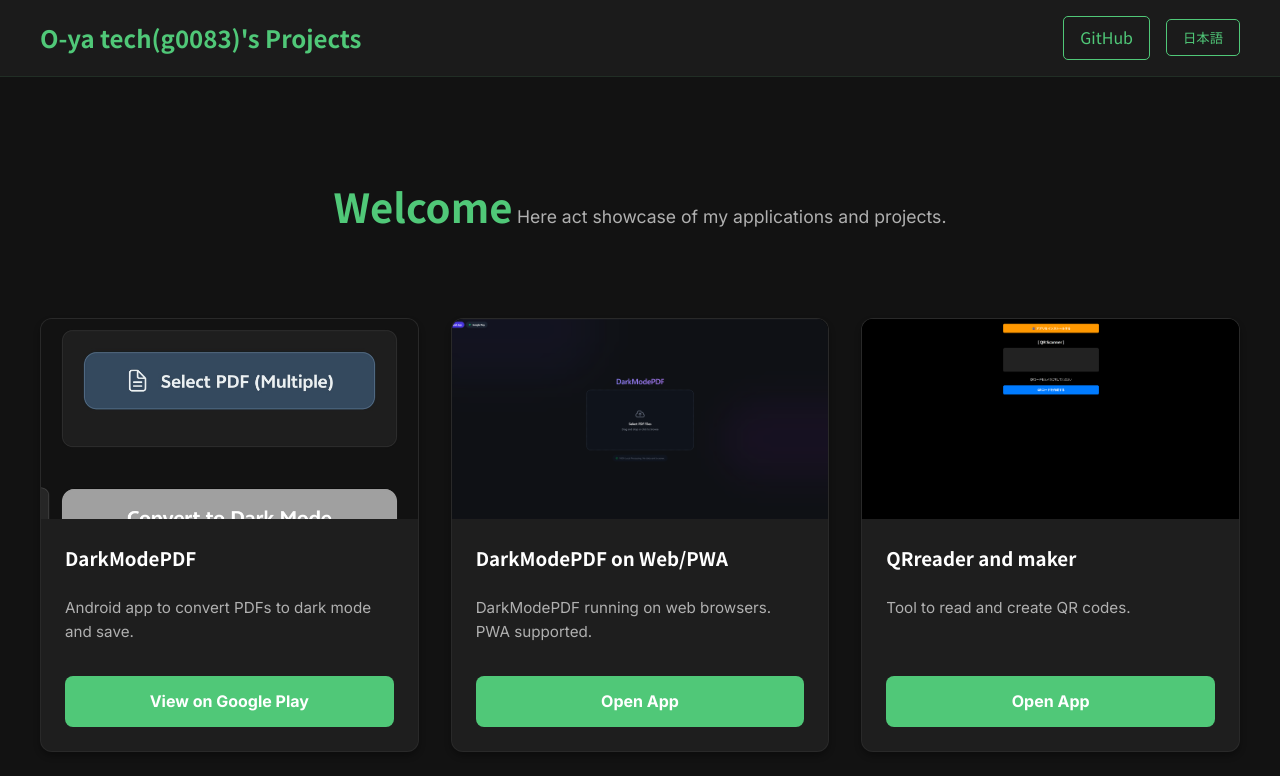
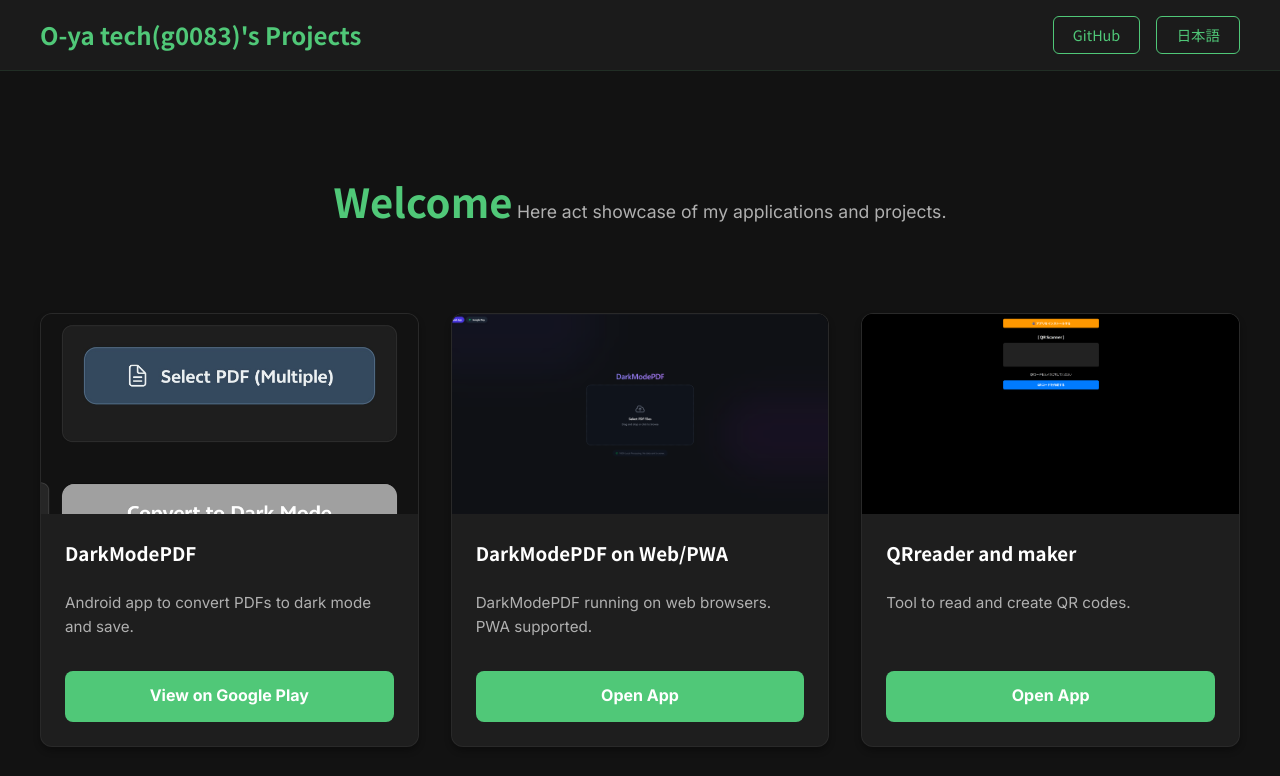
Before and after one commit to g0083/g0083.github.io, a plain HTML site: page index.html in a window 1280 px wide. Shown: the top 776 px of the page. Drawn offline with Linux system fonts and the light colour scheme.

Commit message:
Update style.css

```diff
--- a/style.css
+++ b/style.css
@@ -74,13 +74,21 @@
 
 /* Buttons */
 .btn-secondary {
+    display: inline-flex;
+    align-items: center;
+    justify-content: center;
     background: transparent;
     border: 1px solid var(--primary-color);
     color: var(--primary-color);
-    padding: 0.5rem 1rem;
-    border-radius: 5px;
+    padding: 0.5rem 1.2rem;
+    border-radius: 6px;
     cursor: pointer;
     font-family: var(--font-heading);
+    font-size: 0.9rem;
+    line-height: 1;
+    min-width: 80px;
+    height: 38px;
+    box-sizing: border-box;
     transition: all 0.3s ease;
 }
 
```
